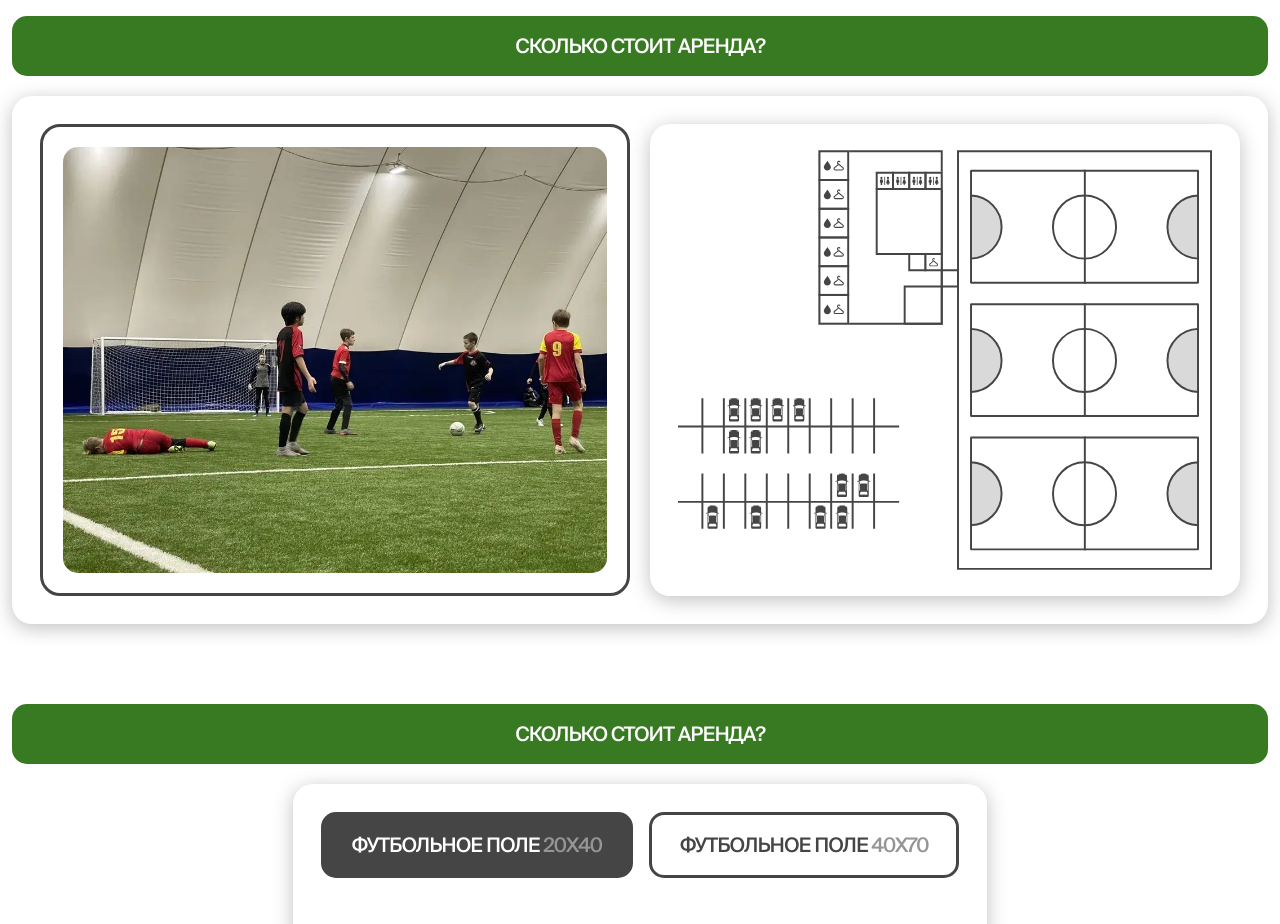
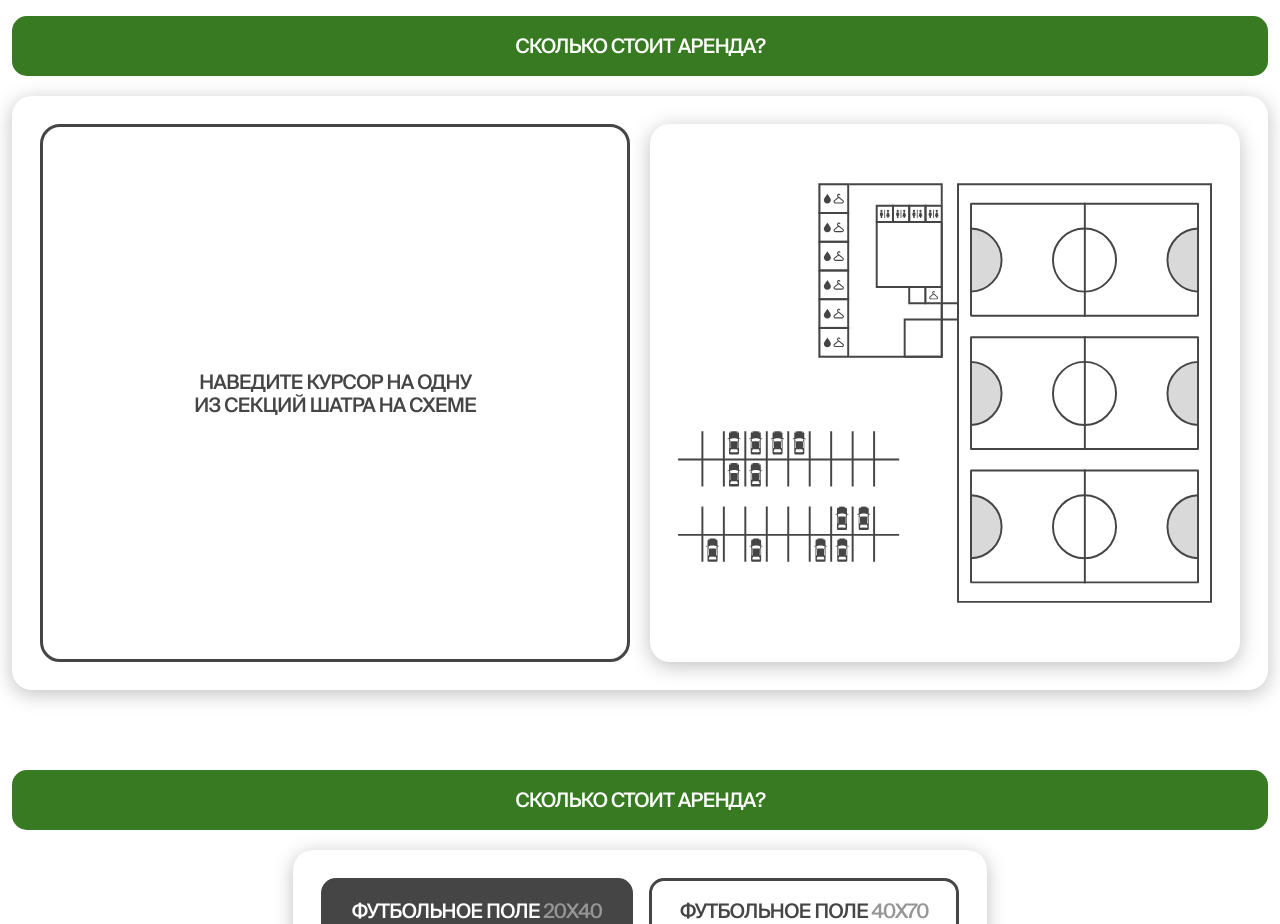
Before and after one commit to mbozhik/murino, a Next.js app: page / in a window 1280 px wide. Shown: the part 2500-3424 px from the top of the page. Built offline with nearby package versions, Linux system fonts and the light colour scheme.

Commit message:
install `framer-motion` & refactor functionality of `Schema` block

```diff
--- a/package.json
+++ b/package.json
@@ -12,6 +12,7 @@
     "@radix-ui/react-slot": "^1.0.2",
     "class-variance-authority": "^0.7.0",
     "clsx": "^2.1.0",
+    "framer-motion": "^11.0.3",
     "lucide-react": "^0.316.0",
     "next": "14.0.4",
     "react": "^18",
--- a/src/components/index/Schema.tsx
+++ b/src/components/index/Schema.tsx
@@ -1,8 +1,9 @@
 'use client'
 
+import {useState} from 'react'
+
 import Image from 'next/image'
-
-import {useState} from 'react'
+import {motion} from 'framer-motion'
 
 import Button from '../ui/Button'
 
@@ -15,39 +16,58 @@ import showersImage from '../../assets/index/schema/showers.webp'
 export default function Schema() {
   const [hoveredElement, setHoveredElement] = useState(null)
   const [isHovering, setIsHovering] = useState(false)
+  let hoverTimeout
 
   const handleMouseEnter = (elementId) => {
-    setHoveredElement(elementId)
-    setIsHovering(true)
+    clearTimeout(hoverTimeout)
+
+    hoverTimeout = setTimeout(() => {
+      setHoveredElement(elementId)
+      setIsHovering(true)
+    }, 250)
   }
 
   const handleMouseLeave = () => {
-    setHoveredElement(null)
+    clearTimeout(hoverTimeout)
     setIsHovering(false)
   }
 
+  const generateContent = (imageSrc, altText, classes = '') => {
+    const imageStyles = 'w-full h-full object-cover rounded-smallest'
+
+    return (
+      <motion.div className={`flex flex-col w-full gap-5 ${classes}`} initial={{opacity: 0}} animate={{opacity: isHovering ? 1 : 0}} transition={{duration: 0.25}}>
+        <Image className={imageStyles} src={imageSrc} alt={altText} />
+        <Button style="simple">{altText}</Button>
+      </motion.div>
+    )
+  }
+
   const renderContent = () => {
-    const imageStyles = 'h-full object-cover rounded-smallest'
-
     if (isHovering) {
       switch (hoveredElement) {
         case 'fields':
-          return <Image className={imageStyles} src={fieldsImage} alt="Fields" />
+          return generateContent(fieldsImage, '3 футбольных поля')
         case 'parking':
-          return <Image className={imageStyles} src={parkingImage} alt="Parking" />
+          return generateContent(parkingImage, '300 парковочных мест')
         case 'cloakroom':
-          return <Image className={imageStyles} src={cloakroomImage} alt="Cloakroom" />
+          return generateContent(cloakroomImage, 'Какая-то раздевалка')
         case 'toilets':
-          return <Image className={imageStyles} src={toiletsImage} alt="Toilets" />
+          return generateContent(toiletsImage, 'Наши туалеты')
         case 'showers':
-          return <Image className={imageStyles} src={showersImage} alt="Showers" />
+          return generateContent(showersImage, 'Душевые + раздевалки')
         default:
           return null
       }
     } else {
-      const spanStyles = 'w-[60%] text-2xl font-medium tracking-tighter text-center uppercase duration-200 leading-[1.15] text-custom-gray xl:text-xl sm:text-lg'
-      return <Image className={imageStyles} src={fieldsImage} alt="Fields" />
-      // return <span className={spanStyles}>Наведите курсор на одну из секций шатра на схеме</span>
+      const spanStyles = 'absolute mx-auto z-10 w-[60%] text-2xl font-medium tracking-tighter text-center uppercase duration-200 !leading-[1.15] text-custom-gray xl:text-xl sm:text-lg'
+      const spanText = 'Наведите курсор на&nbsp;одну из&nbsp;секций шатра на&nbsp;схеме'
+
+      return (
+        <div className="relative grid w-full h-full place-items-center">
+          <span className={spanStyles} dangerouslySetInnerHTML={{__html: spanText}}></span> {generateContent(fieldsImage, 'Ожидается наведение', 'invisible')}
+        </div>
+      )
     }
   }
 
@@ -59,9 +79,9 @@ export default function Schema() {
 
       <div className="mx-3 mt-5 shadow-card p-7 rounded-small">
         <div className="grid grid-cols-2 gap-5">
-          <div className="grid place-items-center border-[3px] border-custom-gray p-5 rounded-small">{renderContent()}</div>
+          <div className="grid place-items-center border-[3px] border-custom-gray p-7 sm:p-5 rounded-small">{renderContent()}</div>
 
-          <div className="overflow-hidden shadow-card rounded-small aspect-[1.25/1] grid place-items-center p-7">
+          <div className="grid overflow-hidden shadow-card rounded-small place-items-center p-7">
             <svg className="w-full" viewBox="0 0 821 646" fill="none" xmlns="http://www.w3.org/2000/svg">
               <g id="fields" onMouseEnter={() => handleMouseEnter('fields')} onMouseLeave={handleMouseLeave}>
                 <path fill="#fff" d="M430.5 2h389v642h-389z" />
```
Also changed, not shown: 1 other file (tests, documents, lock files or other folders).
